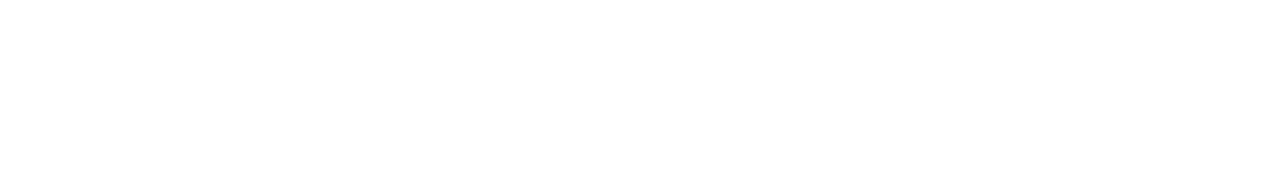
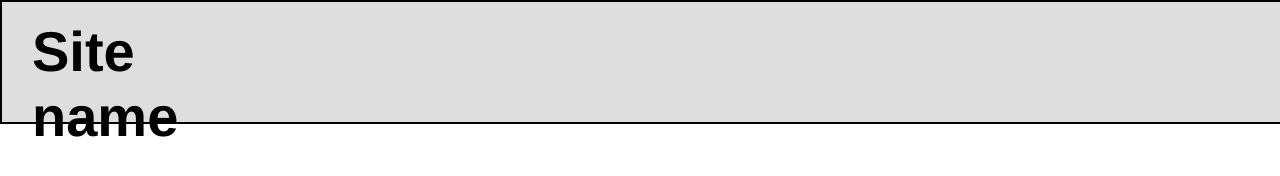
Before and after one commit to MansiKumari25/template2, a plain HTML site: page src/index.html in a window 1280 px wide. Drawn offline with Linux system fonts and the light colour scheme.

Commit message:
Designed header

```diff
--- a/src/index.html
+++ b/src/index.html
@@ -9,6 +9,28 @@
 </head>
 <body>
     <div class="wrapper">
+        <!--header-->
+        <header>
+            <div id="logo">
+                Site name
+            </div>
+        </header>
+
+        <!-- nav -->
+        <nav>
+
+        </nav>
+
+        <!-- main -->
+        <main>
+
+
+        </main>
+
+        <!-- footer -->
+        <footer>
+
+        </footer>
 
     </div>
 </body>
--- a/src/style.css
+++ b/src/style.css
@@ -0,0 +1,24 @@
+*{
+    margin: 0;
+    padding: 0;
+
+}
+wrapper{
+   width: 100%;
+}
+
+header{
+    width: 100%;
+    border: 2px solid black;
+    height: 15vh;
+    background-color: rgb(223, 222, 222);
+    font-family: 'Franklin Gothic Medium', 'Arial Narrow', Arial, sans-serif;
+}
+#logo{
+    width: 20%;
+    /*border:2px solid black;*/
+    font-size: 7vh;
+    font-weight: bold;
+    margin-top: 17px;
+    margin-left: 30px;
+}
```
